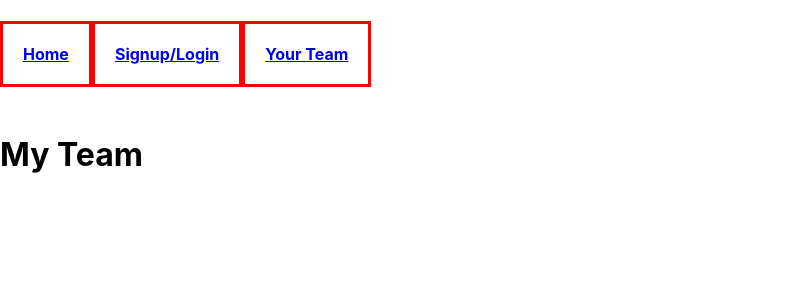
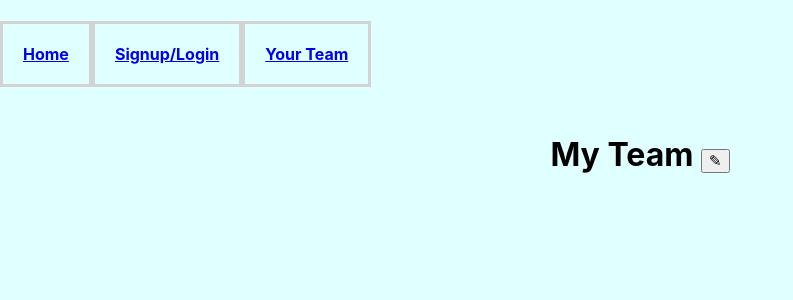
Before and after one commit to ndnguyen07/Mod4Project-FrontEnd, a React (Create React App) app: page /yourteam in a window 1280 px wide. Shown: the top 300 px of the page, without its empty margins (0-793 px from the left). Built offline with nearby package versions, Linux system fonts and the light colour scheme.

Commit message:
Fixed Character Cards

```diff
--- a/src/components/Home.js
+++ b/src/components/Home.js
@@ -8,7 +8,8 @@ class Home extends Component {
     constructor(){
         super()
         this.state = {
-            characters: []
+            characters: [],
+            yourTeam: []
         }
     }
 
@@ -20,6 +21,14 @@ class Home extends Component {
                 characters: json
             })
         })
+    }
+
+    addCharacter = () => {
+
+    }
+
+    removeCharacter = () => {
+
     }
 
 
--- a/src/components/SignUp.js
+++ b/src/components/SignUp.js
@@ -1,4 +1,4 @@
-import React, { Component }from "react";
+import React, { Component } from "react";
 import { BrowserRouter as Router, Route } from 'react-router-dom';
 
 class SignUp extends Component {
--- /dev/null
+++ b/src/containers/TeamCharacters.js
@@ -0,0 +1,13 @@
+import React, { Component, Fragment } from 'react';
+
+class TeamCharacters extends Component {
+    render(){
+        return(
+          <Fragment>
+
+          </Fragment>
+        )
+    }
+}
+
+export default TeamCharacters;
--- a/src/containers/YourTeam.js
+++ b/src/containers/YourTeam.js
@@ -1,10 +1,11 @@
 import React, { Component } from 'react';
+import TeamCharacters from './TeamCharacters';
 
 class YourTeam extends Component {
   render() {
     return (
       <div>
-        <h1>My Team</h1>
+        <h1 className="team-name">My Team <button className="edit-btn">✎</button></h1>
         {/*Put Your Team Component */}
       </div>
     );
--- a/src/style.css
+++ b/src/style.css
@@ -1,3 +1,7 @@
+body {
+    background-color: lightcyan;
+}
+
 .image-container{
     text-align: center;
     max-width: 20%;
@@ -25,7 +29,7 @@
 .navbar li {
     border: solid;
     font-weight: bold;
-    color: red;
+    color: lightgray;
     float: left;
     padding: 20px;
     cursor: pointer;
@@ -42,6 +46,7 @@
     width: 300px;
     box-shadow: 10 10 #000;
     overflow-x: scroll;
+    float:left;
 }
 
 .character-img{
@@ -54,18 +59,32 @@
 }
 
 .character-name{
-    font-size: 20px;
+    font-size: 18px;
 }
 
 .character-gender{
-    font-size: 20px;
+    font-size: 15px;
 }
 
 .character-bio{
-    font-size: 10px;
+    font-size: 12px;
+    padding: 2px;
 }
 
 .characterBtn{
     float:left;
     margin: 10px;
+    padding: 15px;
 }
+
+/*--------------*/
+/*  Your Team   */
+/*--------------*/
+
+.team-name{
+    text-align: center;
+}
+
+.edit-btn{
+    font-size: 15px;
+}
```
